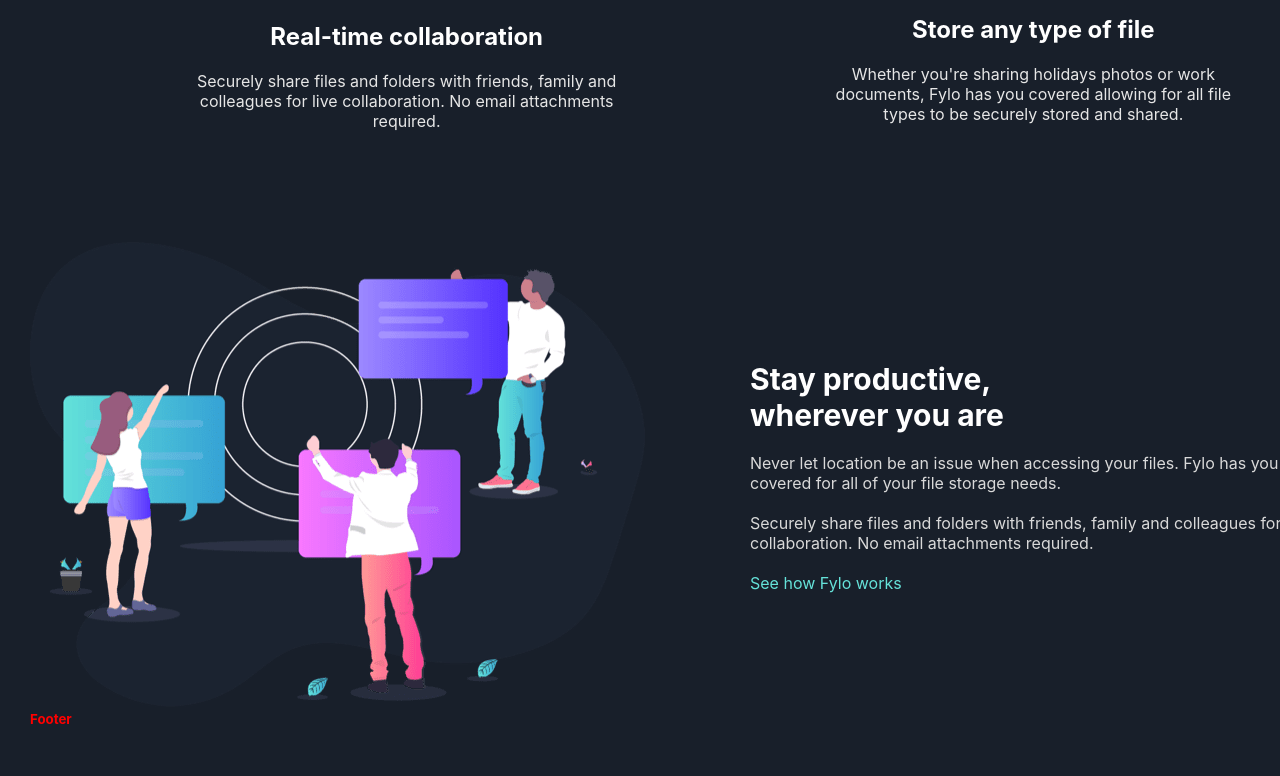
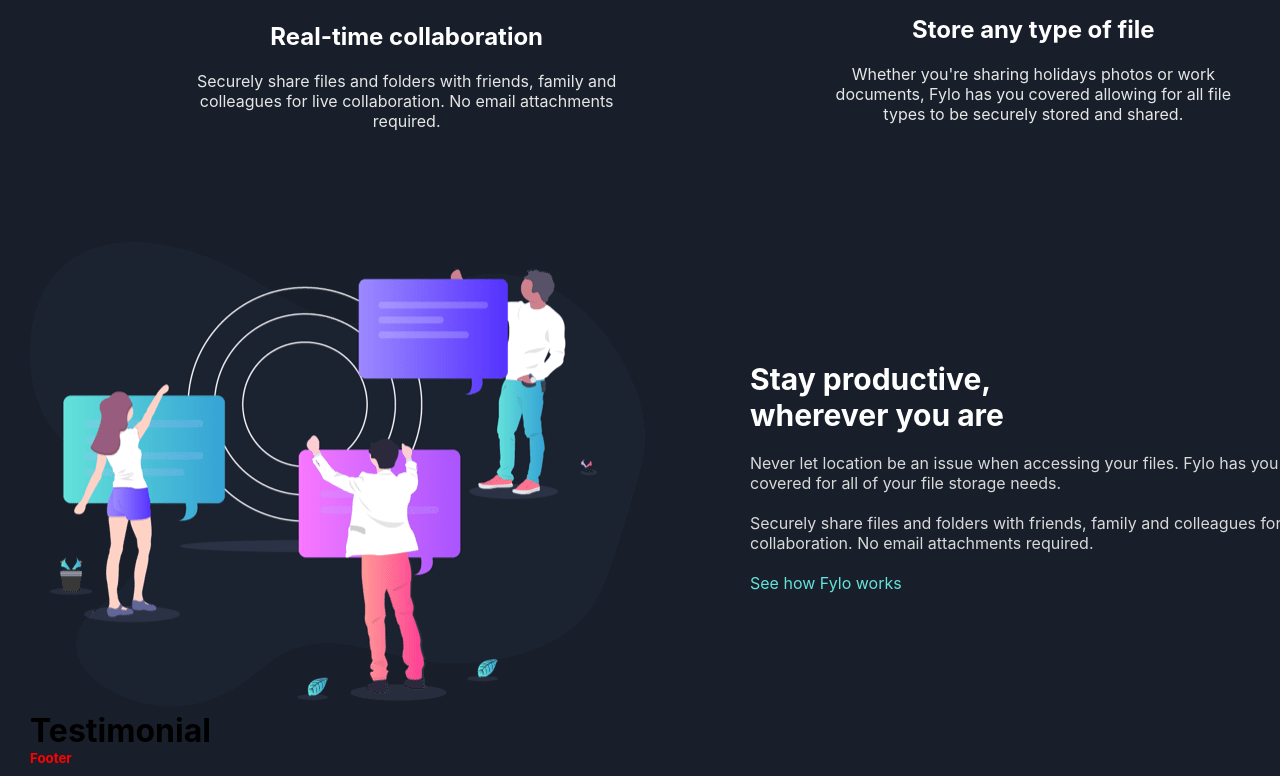
Before and after one commit to Shad-Islam/Fylo-dark-theme-landing-page, a React (Create React App) app: page / in a window 1280 px wide. Shown: the part 1511-2287 px from the top of the page. Before the commit the page ends 2248 px from the top, so only its background shows below. Built offline with nearby package versions, Linux system fonts and the light colour scheme; the HTML template or start-up script is replaced by a standard one.

Commit message:
Create testimonial part

```diff
--- a/src/App.js
+++ b/src/App.js
@@ -3,6 +3,7 @@
 import Feature from "./components/Feature";
 import Footer from "./components/Footer";
 import Navbar from "./components/Navbar";
+import Testimonial from "./components/Testimonial";
 import { Global, Container } from "./components/styles/globalStyle";
 
 function App() {
@@ -14,6 +15,7 @@
         <Banner />
         <Feature />
         <Description />
+        <Testimonial />
         <Footer />
       </Container>
     </>
--- /dev/null
+++ b/src/components/Testimonial.jsx
@@ -0,0 +1,11 @@
+import React from "react";
+
+function Testimonial() {
+  return (
+    <>
+      <h1>Testimonial</h1>
+    </>
+  );
+}
+
+export default Testimonial;
```
